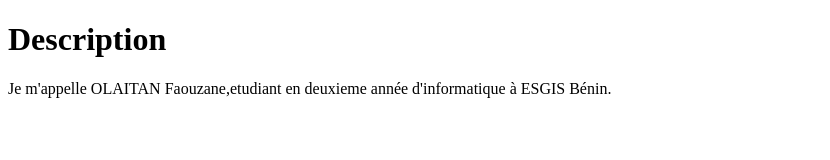
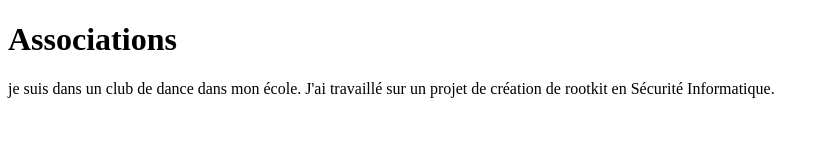
Before and after one commit to Adjao000/git-mon-cv, a plain HTML site: page index.html in a window 1280 px wide. Shown: the whole page, without its empty margins (0-830 px from the left). Drawn offline with Linux system fonts and the light colour scheme.

Commit message:
mise en place de la sectionassociations

```diff
--- a/index.html
+++ b/index.html
@@ -8,7 +8,9 @@
     <title>Document</title>
 </head>
 <body>
-    <h1>Description</h1>
-    <p>Je m'appelle OLAITAN Faouzane,etudiant en deuxieme année d'informatique à ESGIS Bénin. </p>
+    <h1>Associations</h1>
+    <p>je suis dans un club de dance dans mon école.
+        J'ai travaillé sur un projet de création de rootkit en Sécurité Informatique.
+    </p>
 </body>
 </html>
```
